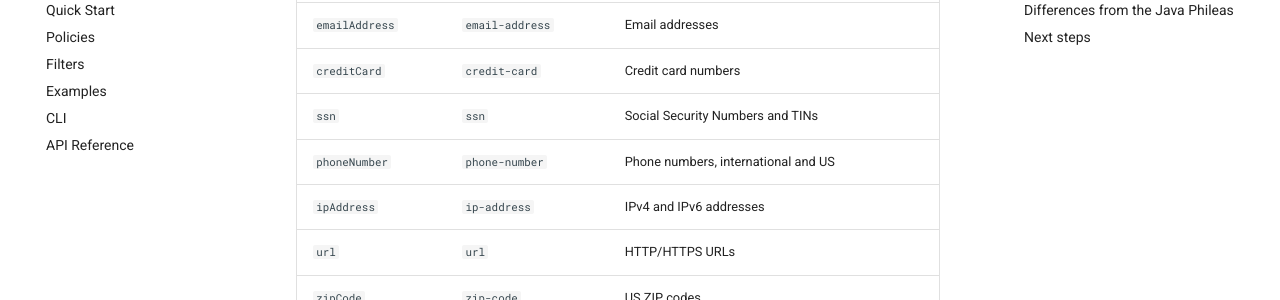
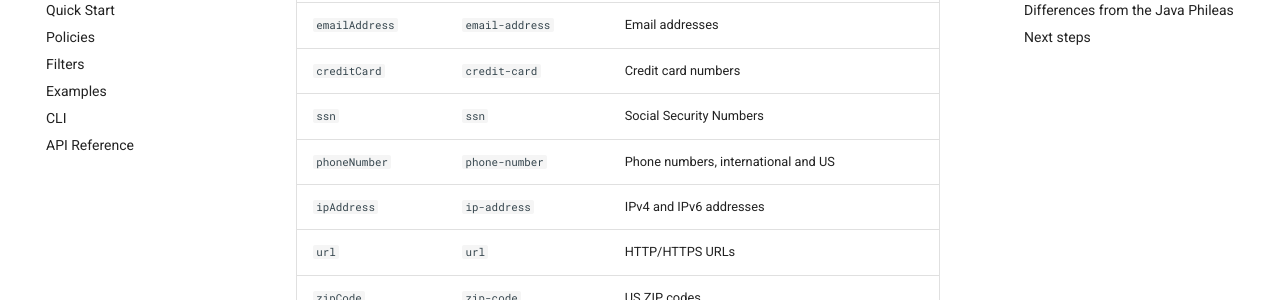
Before and after one commit to philterd/phileas-python, an MkDocs documentation site: the page built from docs/index.md, in a window 1280 px wide and 900 px high, scrolled down 1004 px. Shown: the part 152-452 px from the top of the window. Built offline with MkDocs 1.6.1 and Material for MkDocs 9.7.7, drawn with Linux system fonts in a browser that asks for light colours; comment, search, counter and statistics services are not loaded.

```diff
--- a/docs/index.md
+++ b/docs/index.md
@@ -40,7 +40,7 @@ print(result.filtered_text)
 | `age` | `age` | Age references, numeric or spelled out |
 | `emailAddress` | `email-address` | Email addresses |
 | `creditCard` | `credit-card` | Credit card numbers |
-| `ssn` | `ssn` | Social Security Numbers and TINs |
+| `ssn` | `ssn` | Social Security Numbers |
 | `phoneNumber` | `phone-number` | Phone numbers, international and US |
 | `ipAddress` | `ip-address` | IPv4 and IPv6 addresses |
 | `url` | `url` | HTTP/HTTPS URLs |
```
Also changed, not shown: RELEASE_NOTES.md (+4 -0 lines).
